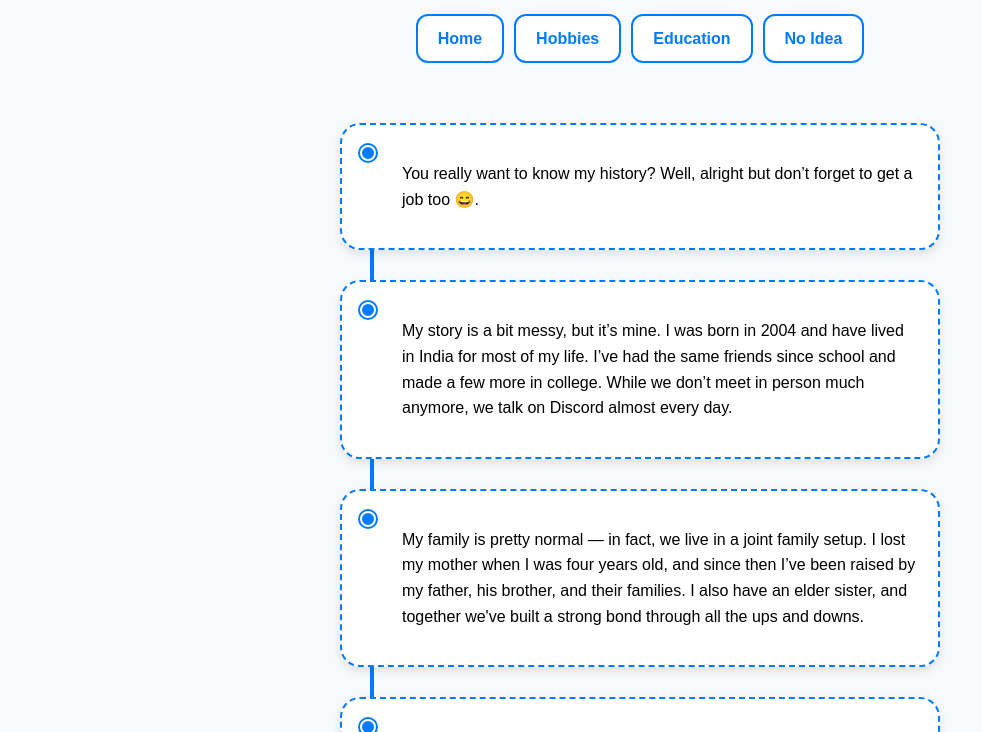
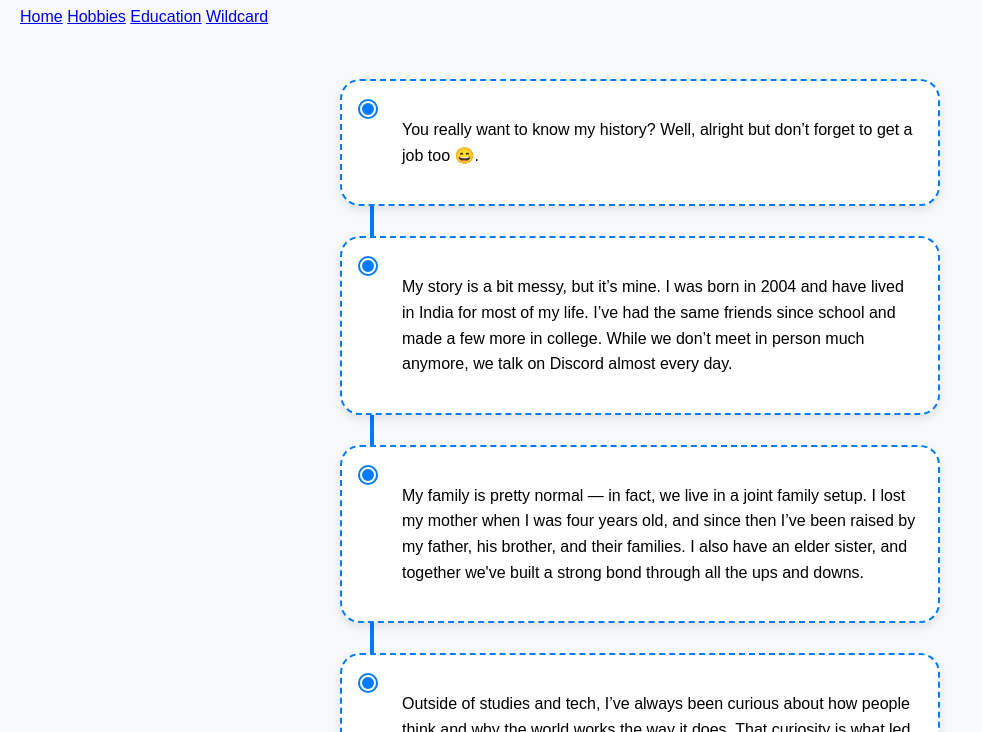
Before and after one commit to cyberbot-ux/assign_3, a plain HTML site: page My_history.html in a window 1280 px wide. Shown: the part 126-858 px from the top of the page, without its empty margins (0-982 px from the left). Drawn offline with Linux system fonts and the light colour scheme.

Commit message:
home to index

```diff
--- a/My_history.html
+++ b/My_history.html
@@ -8,31 +8,12 @@
     <br />
     <h1 class="heading">My History</h1>
 
-    <div class="pages">
-      <table class="tab1">
-        <tr>
-          <td>
-            <a class="page_link" href="home.html" target="_blank">Home</a>
-          </td>
-          <td>
-            <a class="page_link" href="my_hobbies.html" target="_blank"
-              >Hobbies</a
-            >
-          </td>
-          <td>
-            <a class="page_link" href="my-schoolwork.html" target="_blank"
-              >Education</a
-            >
-          </td>
-          <td>
-            <a class="page_link" href="wildcard.html" target="_blank"
-              >No Idea</a
-            >
-          </td>
-
-        </tr>
-        </table>
-      </div>
+    <div class="navigation">
+      <a class="nav-link" href="index.html" >Home</a>
+      <a class="nav-link" href="my_hobbies.html" >Hobbies</a>
+      <a class="nav-link" href="my-schoolwork.html" >Education</a>
+      <a class="nav-link" href="wildcard.html">Wildcard</a>
+    </div>
     <div class="history-content">
       <div>
         <p>
```
Also changed, not shown: index.html (+4 -4 lines), my-schoolwork.html (+4 -4 lines), my_hobbies.html (+4 -4 lines), wildcard.html (+4 -4 lines).
